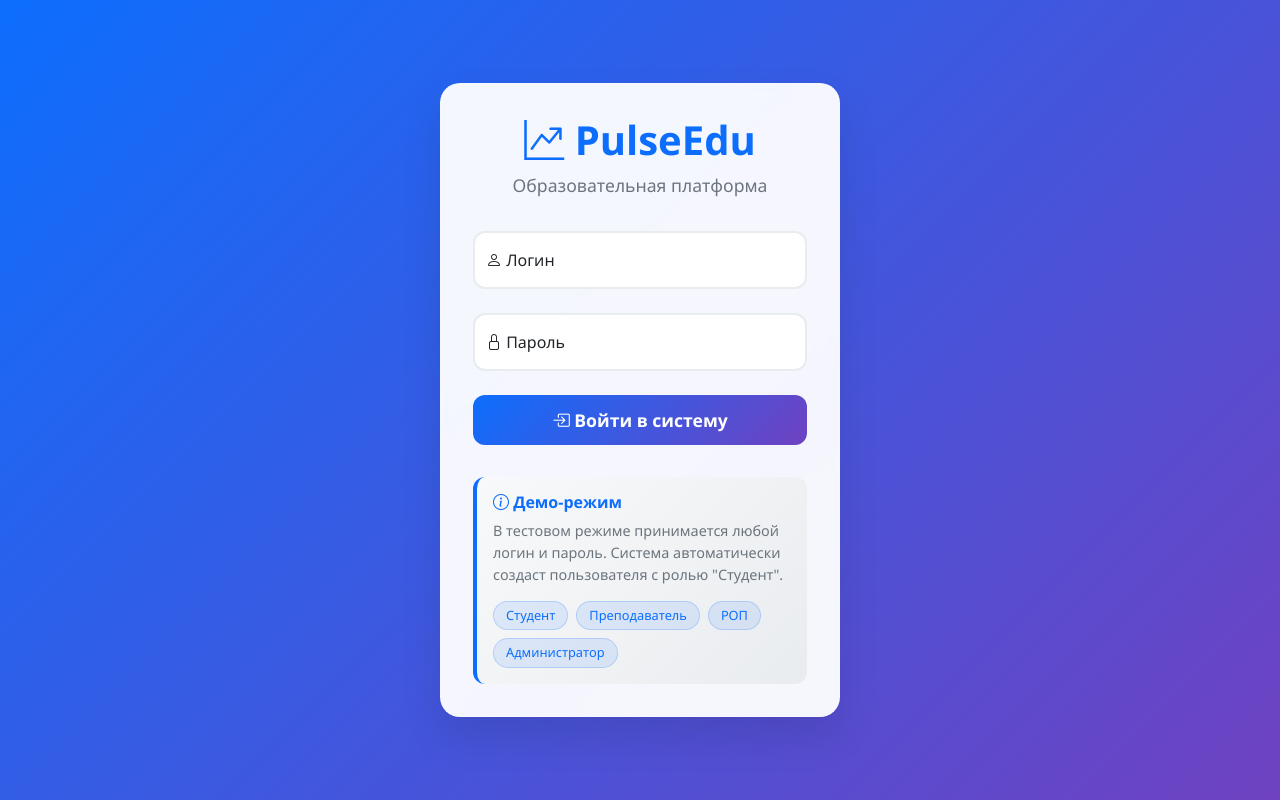
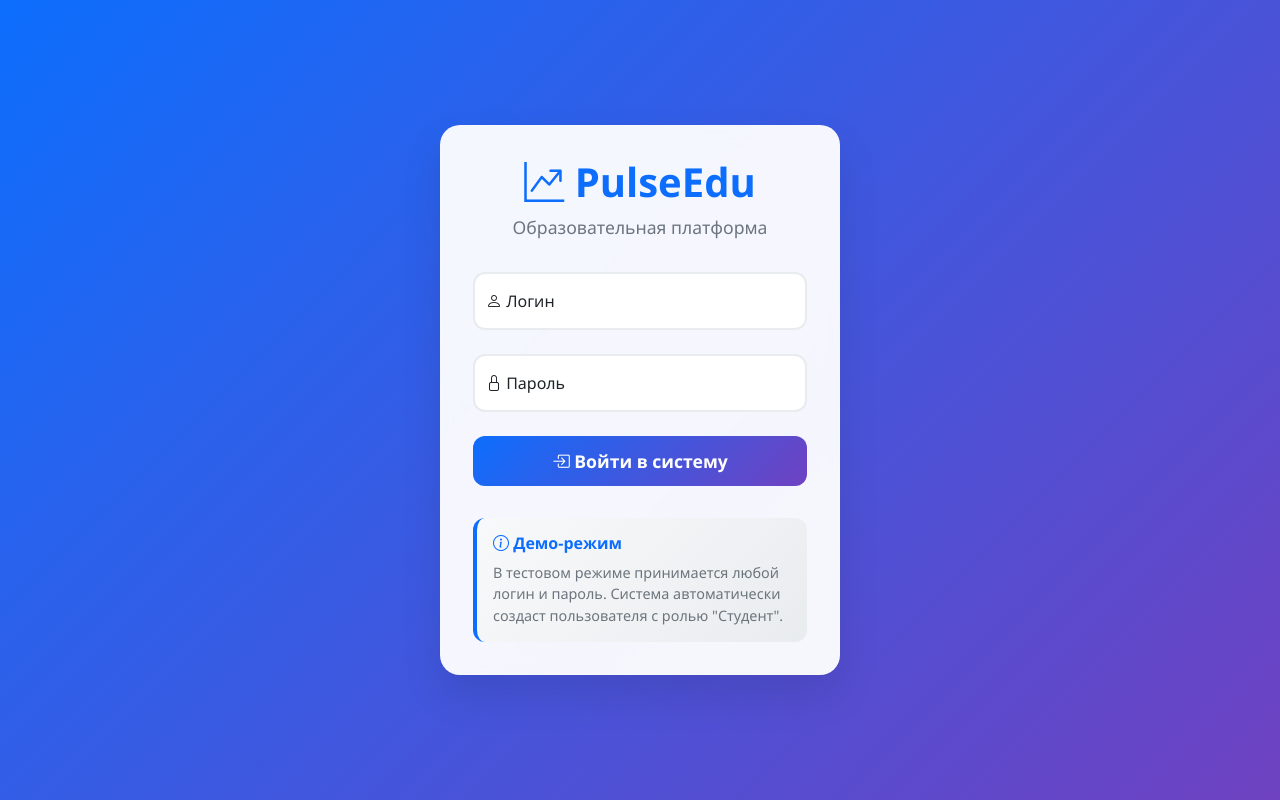
Before and after one commit to dmagog/PulseEdu, a FastAPI app: page /auth/login in a window 1280 px wide. Run offline with FastAPI, Linux system fonts and the light colour scheme.

Commit message:
I20: Убраны бейджи ролей со страницы входа
- Удалены избыточные бейджи с ролями из демо-блока
- Убраны неиспользуемые CSS стили для бейджей
- Страница входа стала более чистой и минималистичной

Why: Упрощение интерфейса страницы входа
What: Удалены бейджи ролей и связанные стили
Tests: Страница входа загружается корректно

```diff
--- a/app/ui/templates/auth/login.html
+++ b/app/ui/templates/auth/login.html
@@ -105,22 +105,6 @@
             margin: 0;
         }
 
-        .role-badges {
-            display: flex;
-            flex-wrap: wrap;
-            gap: 0.5rem;
-            margin-top: 1rem;
-        }
-
-        .role-badge {
-            background: rgba(13, 110, 253, 0.1);
-            color: #0d6efd;
-            padding: 0.25rem 0.75rem;
-            border-radius: 20px;
-            font-size: 0.8rem;
-            font-weight: 500;
-            border: 1px solid rgba(13, 110, 253, 0.2);
-        }
 
         .footer-links {
             text-align: center;
@@ -198,13 +182,6 @@
         <div class="demo-info">
             <h6><i class="bi bi-info-circle"></i> Демо-режим</h6>
             <p>В тестовом режиме принимается любой логин и пароль. Система автоматически создаст пользователя с ролью "Студент".</p>
-
-            <div class="role-badges">
-                <span class="role-badge">Студент</span>
-                <span class="role-badge">Преподаватель</span>
-                <span class="role-badge">РОП</span>
-                <span class="role-badge">Администратор</span>
-            </div>
         </div>
 
     </div>
```
